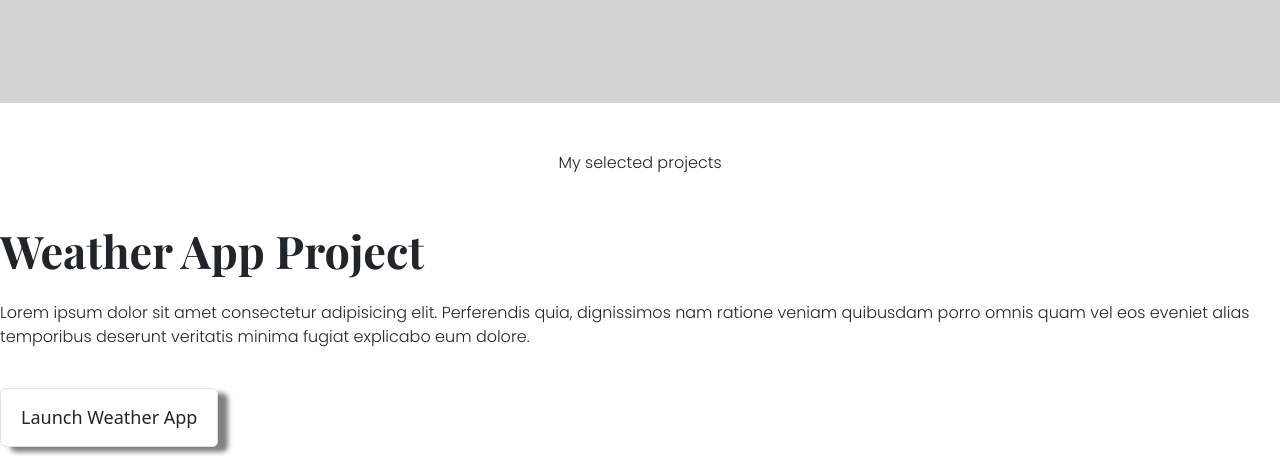
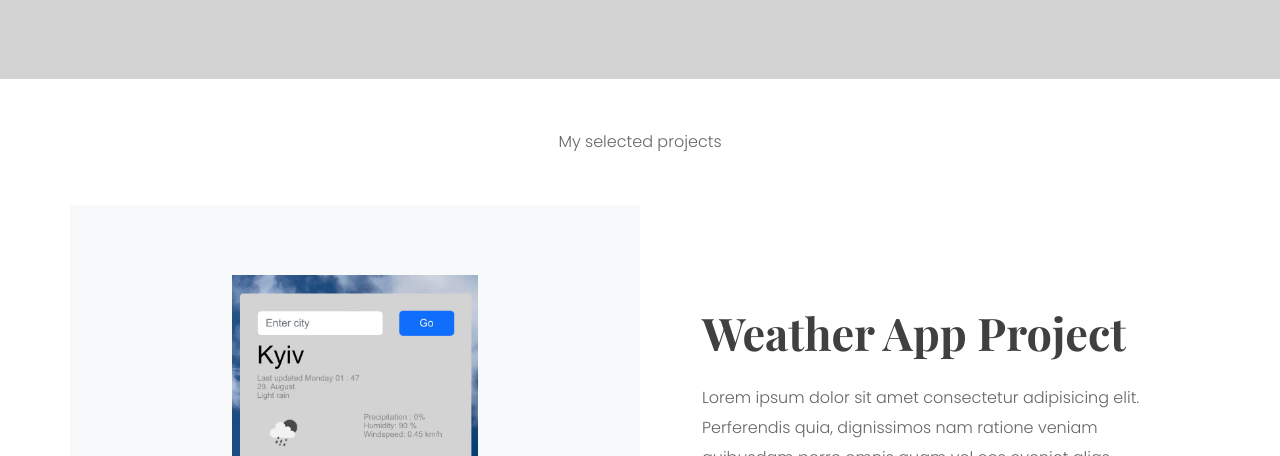
Before and after one commit to Angry-cat-coder/Portfolio_project, a plain HTML site: page index.html in a window 1280 px wide. Shown: the part 549-1005 px from the top of the page. Drawn offline with nearby package versions, Linux system fonts and the light colour scheme.

Commit message:
Grid added

```diff
--- a/index.html
+++ b/index.html
@@ -32,7 +32,7 @@
     <title>Document</title>
   </head>
   <body>
-    <nav class="navbar navbar-expand-lg bg-navi">
+    <nav class="navbar navbar-expand-lg bg-navi ">
       <div class="container-fluid">
         <a class="navbar-brand" href="#">Yulia Isaenko</a>
         <button
@@ -78,12 +78,22 @@
       <a href="#" class="btn border border-dark contact"> Contact me </a>
     </div>
     <p class="text-center m-5"> My selected projects</p>
+    <div class="container">
+      <div class="row">
+        <div class="col bg-light d-none d-md-block"> <img
+            src="/src/Weather-app.jpg"
+            alt="Weather-app"
+            class="img-fluid rounded"
+          /></div><div class="col"><div class="project-description">
     <h2 class="mb-4">Weather App Project</h2>
     <p class="mb-4"> Lorem ipsum dolor sit amet consectetur adipisicing elit. Perferendis
             quia, dignissimos nam ratione veniam quibusdam porro omnis quam vel
             eos eveniet alias temporibus deserunt veritatis minima fugiat
             explicabo eum dolore.</p>
     <a href="https://aquamarine-starburst-bf640c.netlify.app/" class="btn border launch"> Launch Weather App</a>
+    </div></div></div></div>
+
+
     <footer class="d-flex justify-content-evenly">
       <i class="fa-brands fa-linkedin"></i>
       <i class="fa-brands fa-facebook"></i>
--- a/styles/portfolio.css
+++ b/styles/portfolio.css
@@ -38,6 +38,7 @@ footer {
 }
 
 .contact {
+  opacity: 0.7;
   padding: 15px 20px;
   margin-bottom: 15px;
   margin-top: 30px;
@@ -57,15 +58,39 @@ footer {
 }
 h2 {
   font-size: 45px;
+  color: var(--font-color);
 }
 p {
   font-size: 16px;
-  line-height: 1.5;
+  line-height: 30px;
+  opacity: 0.7;
 }
 .launch {
+  opacity: 0.7;
   padding: 15px 20px;
   margin-bottom: 15px;
   margin-top: 15px;
   font-size: 18px;
   box-shadow: 10px 5px 5px var(--reverse-color);
 }
+img {
+  padding: 70px 150px;
+}
+.images {
+  background-color: var(--primary-color);
+}
+.project-description {
+  padding: 100px 50px;
+}
+@media (max-width: 960px) {
+  .hero h1 {
+    font-size: 60px;
+  }
+  h2 {
+    font-size: 35px;
+  }
+  .project-description {
+    padding: 0;
+    text-align: center;
+  }
+}
```
Also changed, not shown: src/Weather-app.jpg (added).
